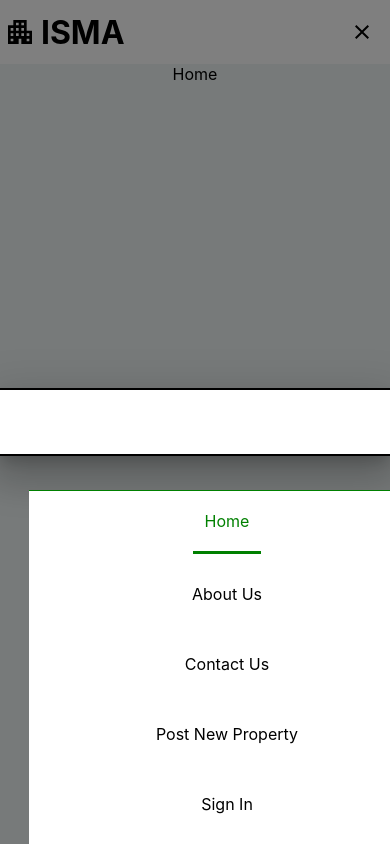
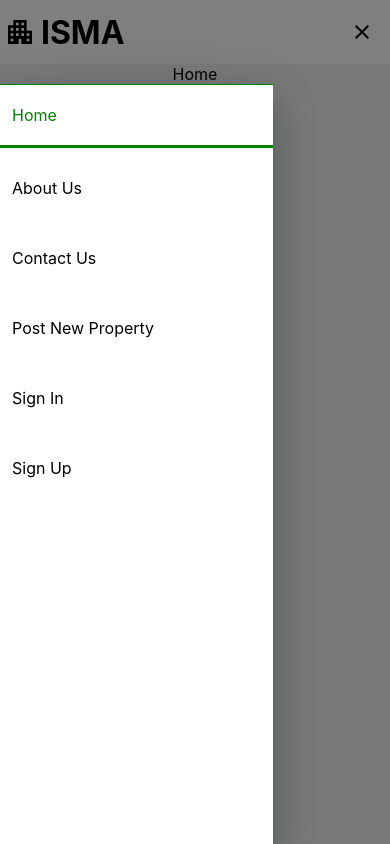
Before and after one commit to hirwajeaneric/apartment-sharing-web-app, a React (Create React App) app: page / in a window 390 px wide. Both pictures are taken after a click on the button 362 px from the left and 32 px from the top of the page. Built offline with nearby package versions, Linux system fonts and the light colour scheme.

Commit message:
Almost done with responsive navigation

```diff
--- a/src/components/sections/NavigationBar.jsx
+++ b/src/components/sections/NavigationBar.jsx
@@ -7,20 +7,16 @@ import { AccountCircle, Close, Menu as MenuIcon } from '@mui/icons-material';
 import { useState } from 'react';
 import { DesktopNav, Logo, MobileNav, MobileNavButton } from '../styled-components/navigationStyledComponents';
 import Box from '@mui/material/Box';
-import Button from '@mui/material/Button';
-import Typography from '@mui/material/Typography';
 import Modal from '@mui/material/Modal';
 
 const style = {
   position: 'absolute',
-  top: '50%',
-  left: '50%',
-  transform: 'translate(-50%, -50%)',
-  width: 400,
-  bgcolor: 'background.paper',
-  border: '2px solid #000',
+  left: '0px',
+  bottom: '0px',
+  height: '90vh',
+  width: '70%',
+  background: 'white',
   boxShadow: 24,
-  p: 4,
 };
 
 export default function NavigationBar() {
@@ -50,14 +46,11 @@ export default function NavigationBar() {
     setAnchorEl(null);
   };
 
-  const signup = (e) => {
-    e.preventDefault();
-
+  const displaySignupForm = () => {
 
   }
 
-  const signin = (e) => {
-    e.preventDefault();
+  const displaySigninForm = () => {
 
 
   }
@@ -85,8 +78,8 @@ export default function NavigationBar() {
             }
             {!localStorage.getItem('usrTkn') &&
               <>
-                <button type='button' onClick={signin}>Sign In</button>
-                <button type='button' onClick={signup}>Sign Up</button>
+                <button type='button' onClick={displaySigninForm}>Sign In</button>
+                <button type='button' onClick={displaySignupForm}>Sign Up</button>
               </>
             }
             {localStorage.getItem('usrTkn') &&
@@ -108,19 +101,19 @@ export default function NavigationBar() {
             {open ? <Close /> : <MenuIcon />}
           </MobileNavButton>
           <Modal open={open} onClose={handleCloseNav} aria-labelledby="modal-nav" aria-describedby="modal-modal-description">
-            <Box sx={style}>
+            <Box sx={{position: 'absolute', left: '0px', bottom: '0px', height: '90vh', width: '70%', background: 'white', boxShadow: 24 }}>
               <MobileNav>
-                <NavLink to={'/'}>Home</NavLink>
-                <NavLink to={'/aboutus'}>About Us</NavLink>
-                <NavLink to={'/contactus'}>Contact Us</NavLink>
-                <NavLink to={'/post'}>Post New Property</NavLink>
+                <NavLink to={'/'} onClick={handleCloseNav}>Home</NavLink>
+                <NavLink to={'/aboutus'} onClick={handleCloseNav}>About Us</NavLink>
+                <NavLink to={'/contactus'} onClick={handleCloseNav}>Contact Us</NavLink>
+                <NavLink to={'/post'} onClick={handleCloseNav}>Post New Property</NavLink>
                 {localStorage.getItem('usrTkn') &&
-                  <NavLink to={`/user/${userInfo.fullName.split(' ').join('')}`}>My Account</NavLink>
+                  <NavLink to={`/user/${userInfo.fullName.split(' ').join('')}`} onClick={handleCloseNav}>My Account</NavLink>
                 }
                 {!localStorage.getItem('usrTkn') &&
                   <>
-                    <button type='button' onClick={signin}>Sign In</button>
-                    <button type='button' onClick={signup}>Sign Up</button>
+                    <button type='button' onClick={() => {displaySigninForm(); setOpen(false);}}>Sign In</button>
+                    <button type='button' onClick={() => {displaySignupForm(); setOpen(false);}}>Sign Up</button>
                   </>
                 }
                 {localStorage.getItem('usrTkn') &&
--- a/src/components/styled-components/navigationStyledComponents.jsx
+++ b/src/components/styled-components/navigationStyledComponents.jsx
@@ -77,16 +77,18 @@ export const MobileNav = styled.div`
     align-items: center;
     justify-content: center;
     gap: 10px;
-    position: fixed;
-    top: 100px;
     width: 100%;
-    background: white;
     border-top: 1px solid green;
 
     button {
         background: none;
         font-size: 100%;
         border: none;
+        text-align: left;
+
+        &:hover {
+            color: blue;
+        }
     }
 
     a, button {
@@ -94,6 +96,7 @@ export const MobileNav = styled.div`
         text-decoration: none;
         padding: 20px 12px;
         cursor: pointer;
+        width: 100%;
     }
 
     a {
```
